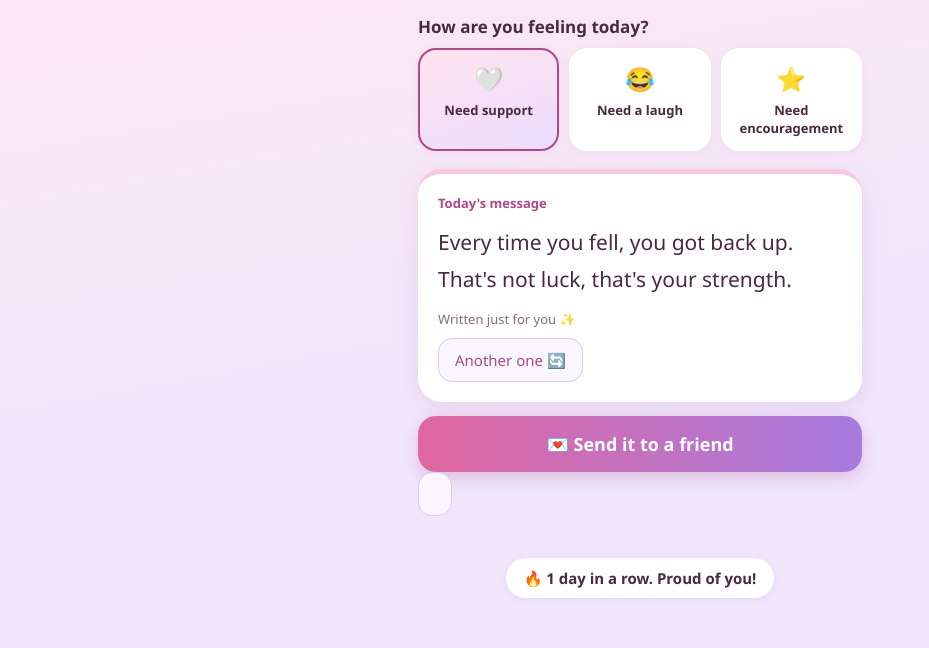
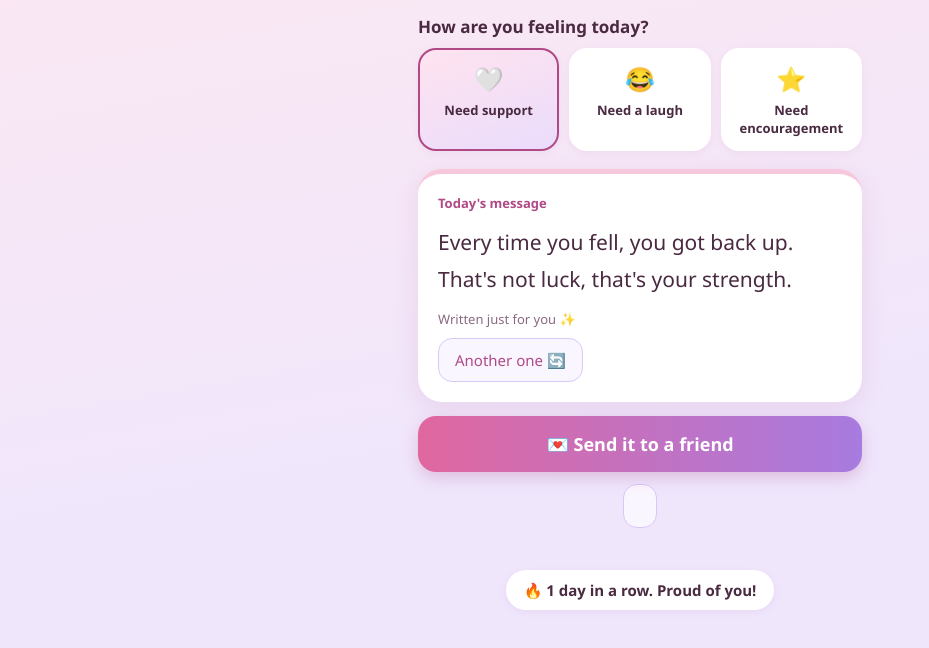
Before and after one commit to leekiapp/leekiapp.github.io, a plain HTML site: page 3-index.html in a window 1280 px wide. Shown: the part 140-788 px from the top of the page, without its empty margins (0-929 px from the left). Drawn offline with Linux system fonts and the light colour scheme.

Commit message:
Add .more class for additional styling

```diff
--- a/style.css
+++ b/style.css
@@ -24,3 +24,5 @@ body{font-family:"Segoe UI","Noto Sans Arabic","Noto Naskh Arabic",system-ui,san
 .streak{margin:10px auto 0;width:max-content;max-width:100%;background:#fff;border-radius:999px;padding:10px 18px;font-size:15px;font-weight:600;box-shadow:0 2px 8px #b04a8614}
 .install{display:block;margin:16px auto 0}.hint{text-align:center;font-size:13px;color:#8a6a80}
 [hidden]{display:none!important}
+
+.more{display:block;margin:12px auto 0;font-size:14px}
```
